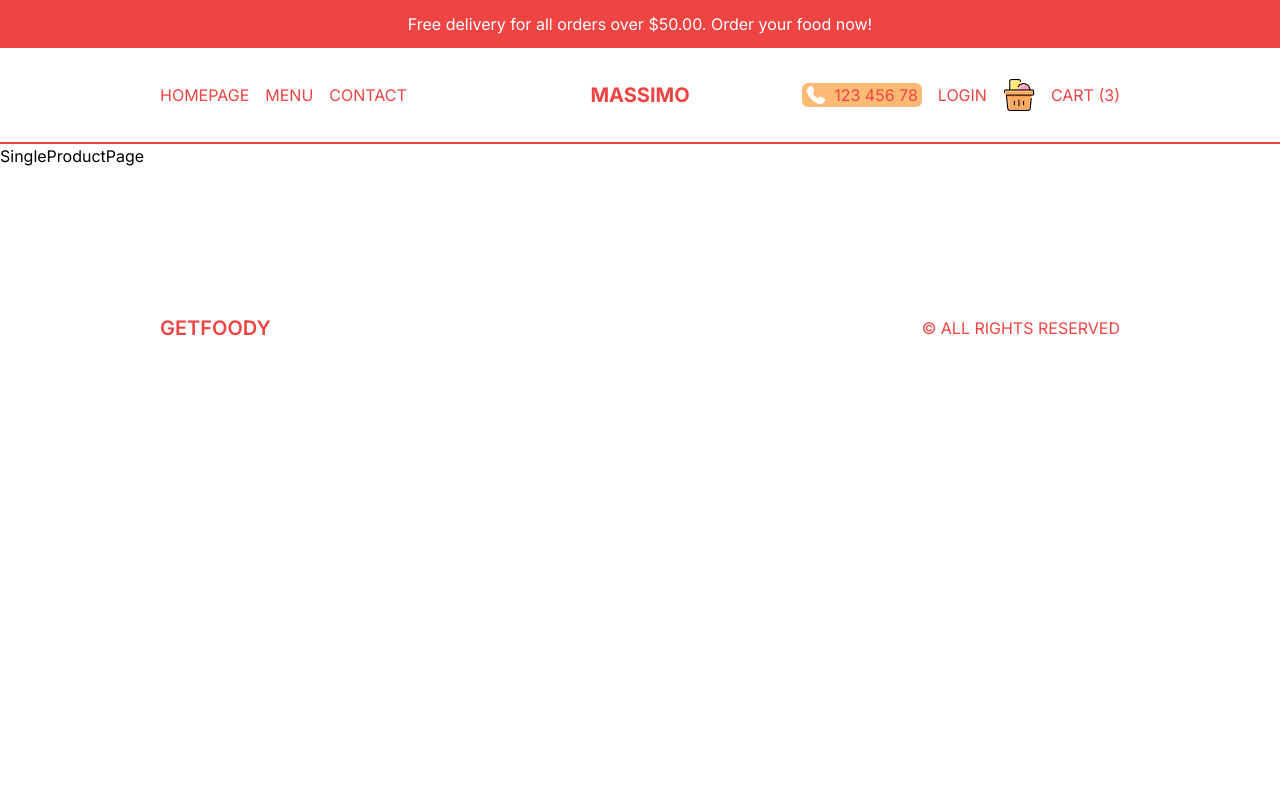
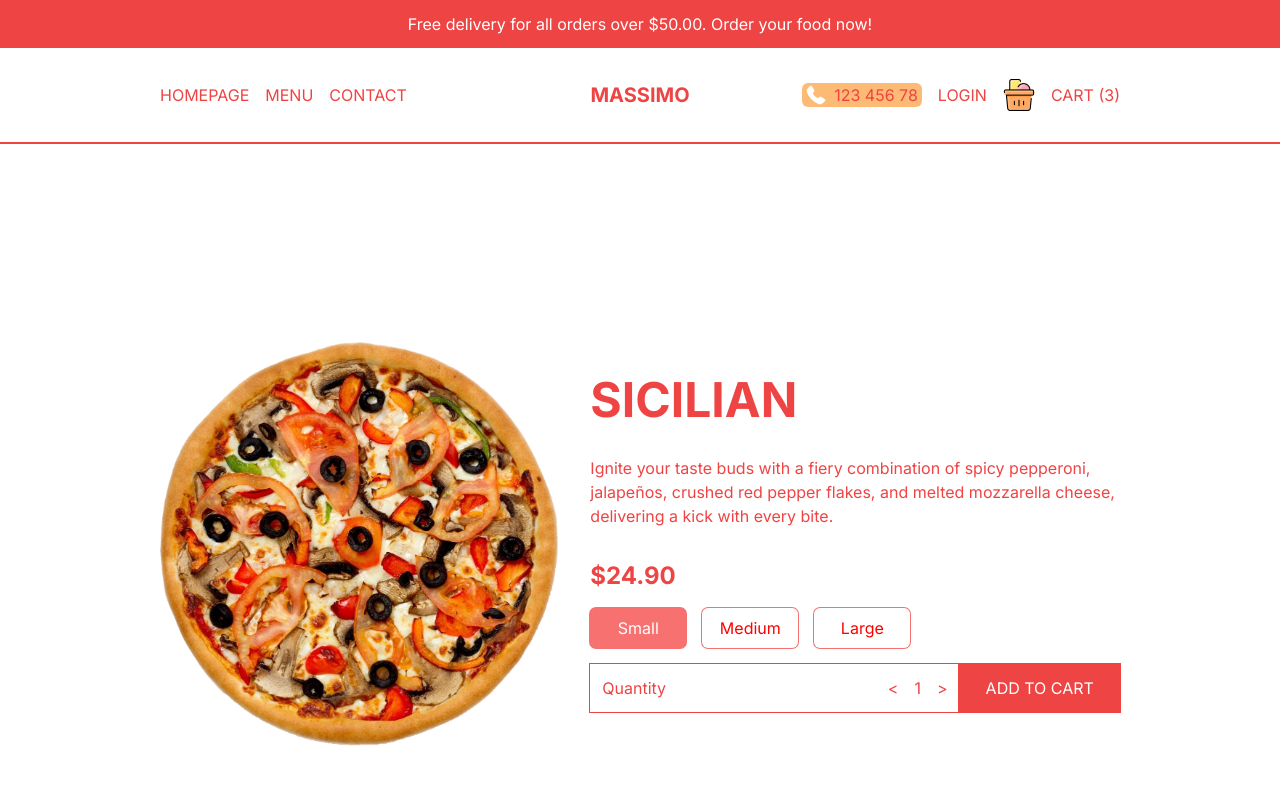
Before and after one commit to gregoryharris869/food_delivery_app, a Next.js app: page /product/1 in a window 1280 px wide. Shown: the top 800 px of the page. Built offline with nearby package versions, Linux system fonts and the light colour scheme.

Commit message:
Fix overflow

```diff
--- a/src/app/cart/page.tsx
+++ b/src/app/cart/page.tsx
@@ -1,7 +1,78 @@
+import Image from "next/image";
 import React from "react";
 
 const CartPage = () => {
-  return <div>CartPage</div>;
+  return (
+    <div className="h-[calc(100vh-6rem)] md:h-[calc(100vh-9rem)] flex flex-col text-red-500 lg:flex-row">
+      {/* PRODUCTS CONTAINER */}
+      <div className="h-1/2 p-8 flex flex-col justify-center lg:h-full lg:w-2/3 2xl:w-1/2 lg:px-20 xl:px-40 overflow-y-auto">
+        {/* SINGLE ITEM */}
+        <div className="flex items-center justify-between mb-4">
+          <Image src="/temporary/p1.png" alt="" width={100} height={100} />
+          <div className="">
+            <h1 className="uppercase text-xl font-bold">sicilian</h1>
+            <span>Large</span>
+          </div>
+          <h2 className="font-bold">$79.90</h2>
+          <span className="cursor-pointer">X</span>
+        </div>
+        {/* SINGLE ITEM */}
+        <div className="flex items-center justify-between mb-4">
+          <Image src="/temporary/p1.png" alt="" width={100} height={100} />
+          <div className="">
+            <h1 className="uppercase text-xl font-bold">sicilian</h1>
+            <span>Large</span>
+          </div>
+          <h2 className="font-bold">$79.90</h2>
+          <span className="cursor-pointer">X</span>
+        </div>
+        {/* SINGLE ITEM */}
+        <div className="flex items-center justify-between mb-4">
+          <Image src="/temporary/p1.png" alt="" width={100} height={100} />
+          <div className="">
+            <h1 className="uppercase text-xl font-bold">sicilian</h1>
+            <span>Large</span>
+          </div>
+          <h2 className="font-bold">$79.90</h2>
+          <span className="cursor-pointer">X</span>
+        </div>
+        {/* SINGLE ITEM */}
+        <div className="flex items-center justify-between mb-4">
+          <Image src="/temporary/p1.png" alt="" width={100} height={100} />
+          <div className="">
+            <h1 className="uppercase text-xl font-bold">sicilian</h1>
+            <span>Large</span>
+          </div>
+          <h2 className="font-bold">$79.90</h2>
+          <span className="cursor-pointer">X</span>
+        </div>
+      </div>
+
+      {/* PAYMENT CONTAINER */}
+      <div className="h-1/2 p-4 bg-fuchsia-50 flex flex-col gap-4 justify-center lg:h-full lg:w-1/3 2xl:w-1/2 lg:px-20 xl:px-40 2xl:text-xl 2xl:gap-6">
+        <div className="flex justify-between">
+          <span className="">Subtotal (3 items)</span>
+          <span className="">$81.70</span>
+        </div>
+        <div className="flex justify-between">
+          <span className="">Service Cost</span>
+          <span className="">$0.00</span>
+        </div>
+        <div className="flex justify-between">
+          <span className="">Delivery Cost</span>
+          <span className="text-green-500">FREE!</span>
+        </div>
+        <hr className="my-2" />
+        <div className="flex justify-between">
+          <span className="">TOTAL(INCL. VAT)</span>
+          <span className="font-bold">$81.70</span>
+        </div>
+        <button className="bg-red-500 text-white p-3 rounded-md w-1/2 self-end">
+          CHECKOUT
+        </button>
+      </div>
+    </div>
+  );
 };
 
 export default CartPage;
--- a/src/app/menu/[category]/page.tsx
+++ b/src/app/menu/[category]/page.tsx
@@ -1,7 +1,41 @@
+import { pizzas } from "@/data";
+import Image from "next/image";
+import Link from "next/link";
 import React from "react";
 
 const CategoryPage = () => {
-  return <div>CategoryPage</div>;
+  return (
+    <div className="flex flex-wrap text-red-500">
+      {pizzas.map((item) => (
+        <Link
+          className="w-full h-[60vh] border-r-2 border-b-2 border-red-500 sm:w-1/2 lg:w-1/3 p-4 flex flex-col justify-between group odd:bg-fuchsia-50"
+          href={`/product/${item.id}`}
+          key={item.id}
+        >
+          {/* IMAGE CONTAINER */}
+          {item.img && (
+            <div className="relative h-[80%]">
+              <Image
+                src={item.img}
+                alt=""
+                fill={true}
+                className="object-contain"
+                sizes="(max-width: 640px) 100vw, 50vw"
+              />
+            </div>
+          )}
+          {/* TEXT CONTAINER */}
+          <div className="flex items-center justify-between font-bold">
+            <h1 className="text-2xl uppercase p-2">{item.title}</h1>
+            <h2 className="group-hover:hidden text-xl">${item.price}</h2>
+            <button className="hidden group-hover:block uppercase bg-red-500 text-white p-2 rounded-md">
+              Add to Cart
+            </button>
+          </div>
+        </Link>
+      ))}
+    </div>
+  );
 };
 
 export default CategoryPage;
--- a/src/app/menu/page.tsx
+++ b/src/app/menu/page.tsx
@@ -17,8 +17,8 @@ const MenuPage = () => {
             <p className="text-sm my-8">{category.desc}</p>
             <button
               className={`hidden 2xl:block bg-${category.color} text-${
-                category.color === "black" ? "white" : "red"
-              } py-4 px-8 rounded-md`}
+                category.color === "black" ? "white" : "red-500"
+              } py-2 px-4 rounded-md`}
             >
               Explore
             </button>
--- a/src/app/product/[id]/page.tsx
+++ b/src/app/product/[id]/page.tsx
@@ -1,7 +1,37 @@
+import Price from "@/components/Price";
+import { singleProduct } from "@/data";
+import Image from "next/image";
 import React from "react";
 
 const SingleProductPage = () => {
-  return <div>SingleProductPage</div>;
+  return (
+    <div className="p-4 lg:px-20 xl:px-40 h-screen flex flex-col justify-around text-red-500 md:flex-row md:gap-8 md:items-center">
+      {/* IMAGE CONTAINER */}
+      {singleProduct.img && (
+        <div className="relative w-full h-1/2 md:h-[70%]">
+          <Image
+            src={singleProduct.img}
+            alt="Pizza Selected"
+            className="object-contain"
+            fill={true}
+            sizes="(max-width: 640px) 100vw, 50vw"
+          />
+        </div>
+      )}
+      {/* TEXT CONTAINER */}
+      <div className="h-1/2 flex flex-col gap-4 md:h-[70%] md:justify-center md:gap-6 xl:gap-8">
+        <h1 className="text-3xl font-bold uppercase xl:text-5xl">
+          {singleProduct.title}
+        </h1>
+        <p>{singleProduct.desc}</p>
+        <Price
+          price={singleProduct.price}
+          id={singleProduct.id}
+          options={singleProduct.options}
+        />
+      </div>
+    </div>
+  );
 };
 
 export default SingleProductPage;
--- a/src/components/Footer.tsx
+++ b/src/components/Footer.tsx
@@ -3,11 +3,11 @@ import React from "react";
 
 const Footer = () => {
   return (
-    <div className="h-12 md:h-24 p-4 lg:p-20 xl:p-40 text-red-500 flex items-center justify-between   ">
-      <Link href={"/"} className="font-semibold text-xl">
-        GETFOODY
+    <div className="h-12 md:h-24 p-4 lg:px-20 xl:px-40 text-red-500 flex items-center justify-between">
+      <Link href="/" className="font-bold text-xl">
+        MASSIMO
       </Link>
-      <p className=""> © ALL RIGHTS RESERVED</p>
+      <p>© ALL RIGHTS RESERVED.</p>
     </div>
   );
 };
--- /dev/null
+++ b/src/components/Price.tsx
@@ -0,0 +1,69 @@
+"use client";
+
+import React, { useEffect, useState } from "react";
+
+type Props = {
+  price: number;
+  id: number;
+  options?: { title: string; additionalPrice: number }[];
+};
+
+const Price = ({ price, id, options }: Props) => {
+  const [total, setTotal] = useState(price);
+  const [quantity, setQuantity] = useState(1);
+  const [selected, setSelected] = useState(0);
+
+  useEffect(() => {
+    setTotal(
+      quantity * (options ? price + options[selected].additionalPrice : price)
+    );
+  }, [quantity, selected, options, price]);
+
+  return (
+    <div className="flex flex-col gap-4">
+      <h2 className="text-2xl font-bold">${total.toFixed(2)}</h2>
+      {/* OPTIONS  */}
+      <div className="flex gap-4">
+        {options?.map((option, index) => (
+          <button
+            key={option.title}
+            className="min-w-[6rem] p-2 ring-1 ring-red-400 rounded-md"
+            style={{
+              background: selected === index ? "rgb(248 113 113)" : "white",
+              color: selected === index ? "white" : "red",
+            }}
+            onClick={() => setSelected(index)}
+          >
+            {option.title}
+          </button>
+        ))}
+      </div>
+      {/* QUANTITY AND ADD BUTTON  */}
+      <div className="flex justify-between items-center">
+        {/* QUANTITY */}
+        <div className="flex justify-between w-full p-3 ring-1 ring-red-500">
+          <span>Quantity</span>
+          <div className="flex gap-4 items-center">
+            <button
+              onClick={() => setQuantity((prev) => (prev > 1 ? prev - 1 : 1))}
+            >
+              {"<"}
+            </button>
+            <span>{quantity}</span>
+            <button
+              onClick={() => setQuantity((prev) => (prev < 9 ? prev + 1 : 9))}
+            >
+              {">"}
+            </button>
+          </div>
+        </div>
+        {/* CART BUTTON */}
+        <button className="uppercase w-56 bg-red-500 text-white p-3 ring-1 ring-red-500">
+          Add to Cart
+        </button>
+      </div>
+    </div>
+  );
+};
+
+export default Price;
--- a/src/components/Slider.tsx
+++ b/src/components/Slider.tsx
@@ -49,6 +49,7 @@ const Slider = () => {
           fill={true}
           className="object-cover "
           sizes="(max-width: 640px) 100vw, 50vw"
+          priority={true}
         />
       </div>
     </div>
```
